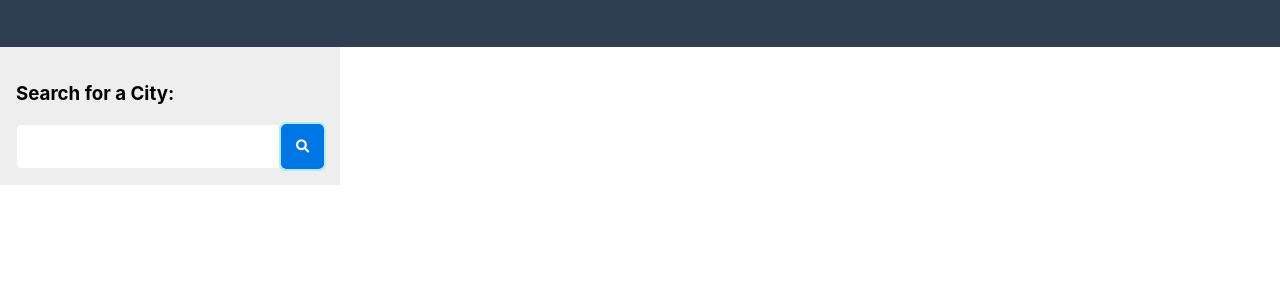
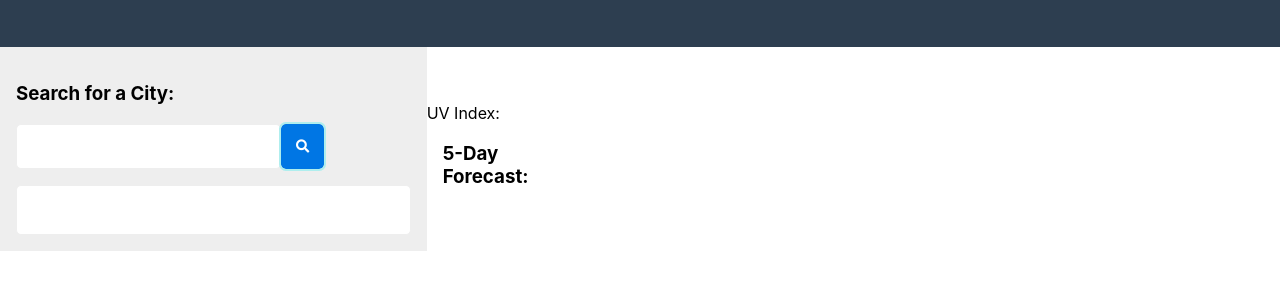
Before and after one commit to katemccoll/Homework-06-Server-Side-APIs, a plain HTML site: page index.html in a window 1280 px wide. Both pictures are taken after a click on the button 302 px from the left and 244 px from the top of the page. Shown: the part 98-388 px from the top of the page. Drawn offline with nearby package versions, Linux system fonts and the light colour scheme; no server answers.

Commit message:
Add: Search History

```diff
--- a/assets/css/jass.css
+++ b/assets/css/jass.css
@@ -13,8 +13,8 @@
 
 /*  Padding */
 
-.p-3 {
-    padding: 1rem;
+.pl-1 {
+    padding-left: 1rem;
   }
 
 
@@ -30,10 +30,9 @@
     width: 100%;
 }
 
-[class*='col-'] {
-    width: 100%;
-    padding-right: 15px;
-    padding-left: 15px;
+.col-6 {
+    flex: 0 0 50%;
+    max-width: 50%;
 }
 
 
@@ -66,7 +65,11 @@
     .col-md-3 {
         flex: 0 0 25%;
         max-width: 30%;
-      }
+    }
+    .col-md-4 {
+        flex: 0 0 33.33333%;
+        max-width: 33.33333%;
+    }
     .col-md-8 {
         flex: 0 0 66.66667%;
         max-width: 66.66667%;
--- a/assets/css/style.css
+++ b/assets/css/style.css
@@ -16,9 +16,9 @@
 
 
 body{
-    margin: 0px;
+    margin: 0;
     font-size: 16px;
-    padding: 0px;
+    padding: 0;
     font-family: -apple-system, BlinkMacSystemFont, 'Segoe UI', Roboto, Helvetica, Arial, sans-serif, 'Apple Color Emoji', 'Segoe UI Emoji', 'Segoe UI Symbol';
 
 }
@@ -59,7 +59,6 @@ h6 {
 aside {
     background: var(--grey);
     padding: 1rem;
-    width: 30%;
 }
 
 input {
@@ -82,11 +81,28 @@ input {
     outline: 2px solid paleturquoise;
 }
 
+#search-history {
+    display: grid;
+    text-align-last: justify;
+    margin-top: 1rem;
+}
+#search-history button {
+    padding: 1.5rem;
+    background-color: var(--white);
+    font-size: 1.2rem;
+    border: 1px solid var(--grey);
+    border-radius: 0.3rem;
+}
+
 .container-style {
     margin: 15px;
     padding: 10px;
     border: 1px solid var(--grey);
     border-radius: 0.3rem;
+}
+
+.hide {
+    display: none;
 }
 
 .iconSize {
@@ -122,7 +138,7 @@ input {
 
 .card {
     padding: 1rem;
-    margin: 1rem;
+    margin: 1rem 0 1rem 1rem;
     border-radius: 0.3rem;
     background-color: var(--blue);
     color: var(--white)
--- a/assets/js/script.js
+++ b/assets/js/script.js
@@ -2,18 +2,16 @@ const apiKey = "8df2a6f60b13333188f598a84ecd3bf3";
 
 
 
-let uvEl = $("#UV-index");
-
 let card = $("#forecast-card").clone();
 
 
-let cities = "";
+let searchHistory = [];
 
 // Storage
 let STORAGE_CITY_KEY = "city-list";
 let storedCities = localStorage.getItem(STORAGE_CITY_KEY);
 if (storedCities !== null) {
-    cities = JSON.parse(storedCities);
+    searchHistory = JSON.parse(storedCities);
 }
 
 
@@ -29,7 +27,9 @@ function convertDtToString(dt) {
 // API
 
 function getWeather(cityName) {
+    $(".hide").removeClass("hide");
     let weatherApiUrl = "https://api.openweathermap.org/data/2.5/weather?q=" + cityName + "&APPID=" + apiKey;
+
 
     fetch(weatherApiUrl)
         .then(function (response) {
@@ -43,19 +43,19 @@ function getWeather(cityName) {
             console.log("Got our JSON data");
             console.log(data);
             // City's forecast for the day
-            $("#city-name").append(cityName + " ");
+            $("#city-name").html(cityName + " ");
             // Date in City
-            $("#date").append(convertDtToString(data.dt));
+            $("#date").html(convertDtToString(data.dt));
 
             let weatherIcon = data.weather[0].icon;
             let iconUrl = "https://openweathermap.org/img/wn/" + weatherIcon + ".png";
             $("#weather-icon").attr("src", iconUrl);
             $("#weather-icon").addClass("iconSize");
             let celsiusTemperature = convertTemp(data.main.temp).toFixed(1);
-            $("#temperature").append("Temperature: " + celsiusTemperature + " " + String.fromCharCode(176) + "C");
-            $("#humidity").append("Humidity: " + data.main.humidity + "%");
+            $("#temperature").html("Temperature: " + celsiusTemperature + " " + String.fromCharCode(176) + "C");
+            $("#humidity").html("Humidity: " + data.main.humidity + "%");
             let speedMph = convertSpeed(data.wind.speed).toFixed(1);
-            $("#wind-speed").append("Wind-speed: " + speedMph + " km/h");
+            $("#wind-speed").html("Wind-speed: " + speedMph + " km/h");
             $("#current-weather").addClass("container-style");
 
 
@@ -76,10 +76,10 @@ function getWeather(cityName) {
 
         }).then(function (data) {
             console.log(data);
-            $("#UV-index-title").prepend("UV Index: ");
+
             let uvIndex = data.daily[0].uvi;
             $("#UV-index-number").removeClass();
-            $("#UV-index-number").append( uvIndex);
+            $("#UV-index-number").html(uvIndex);
             if (uvIndex <= 2.5) {
                 $("#UV-index-number").addClass("favorable");
             } else if (uvIndex >= 5.5) {
@@ -89,9 +89,9 @@ function getWeather(cityName) {
             }
          //        City's forecast for the next 5 days
 
-            $("#forecast-title").append("5-Day Forecast:");
 
             $("#forecast-card").remove();
+            $(".forecast-container").html("");
 
             for (let i = 1; i < 6; i++) {
                 let forecastCard = card.clone();
@@ -130,9 +130,22 @@ function getWeather(cityName) {
 
 
 
-// function searchHistory() {
+function displaySearchHistory() {
+    let historyContainer = $("#search-history");
+    historyContainer.find("button").remove();
+    searchHistory.forEach(function (city) {
+        let historyButton = $("<button></button>");
+        historyButton.append(city);
+        historyButton.appendTo(historyContainer);
+        historyButton.click(function () {
+            getWeather(city);
+        });
 
-// }
+    });
+
+}
+
+
 
 function convertTemp (kelvin) {
     return kelvin - 273.15;
@@ -144,9 +157,16 @@ function convertSpeed (speedMs) {
 // Search Button
 
 $("#searchBtn").click(function () {
+
     let city = document.getElementById("search-city").value;
     getWeather(city);
-    // searchHistory.push(city);
-    // localStorage.setItem(STORAGE_CITY_KEY, JSON.stringify(searchHistory));
+    searchHistory.unshift(city);
+    searchHistory.splice(6);
+    displaySearchHistory();
+    localStorage.setItem(STORAGE_CITY_KEY, JSON.stringify(searchHistory));
 
 });
+
+$("#search-city").click(function (event) {
+    event.preventDefault()
+});
--- a/index.html
+++ b/index.html
@@ -16,18 +16,21 @@
     <header>
         <h1>Weather Dashboard</h1>
     </header>
-    <main>
-        <section class="row">
-            <aside class="col">
+    <main class="row">
+        <section  class="col-6 col-md-4 p-0">
+            <aside>
                 <h3>Search for a City:</h3>
                 <div class="inline">
                     <input id="search-city" type="text"/>
                     <button id="searchBtn"><i class="fas fa-search"></i></button>
                 </div>
-                <div class="search-history search-history-button"></div>
+                <div id="search-history"></div>
             </aside>
+        </section>
 
-            <div id="current-weather" class="col-9 col-md-9">
+
+        <section class="col hide">
+            <div id="current-weather" class="col-12 col-md-8">
                 <div class="display-flex">
                     <h2><span id="city-name"></span><span id="date"></span></h2>
                     <img id="weather-icon"/>
@@ -35,11 +38,11 @@
                 <p id="temperature"></p>
                 <p id="humidity"></p>
                 <p id="wind-speed"></p>
-                <p id="UV-index-title"><span id="UV-index-number"></span></p>
+                <p>UV Index: <span id="UV-index-number"></span></p>
             </div>
-        </section>
-        <section>
-            <h3><span id="forecast-title"></span></h3>
+
+            <div class="col-12 col-md-8">
+                <h3 class="pl-1">5-Day Forecast:</h3>
                 <div class="forecast-container">
 
                     <div id="forecast-card">
@@ -49,6 +52,8 @@
                         <p id="forecast-humidity"></p>
                     </div>
                 </div>
+            </div>
+
         </section>
 
 
```
Also changed, not shown: assets/images/Search History.JPG (added).
